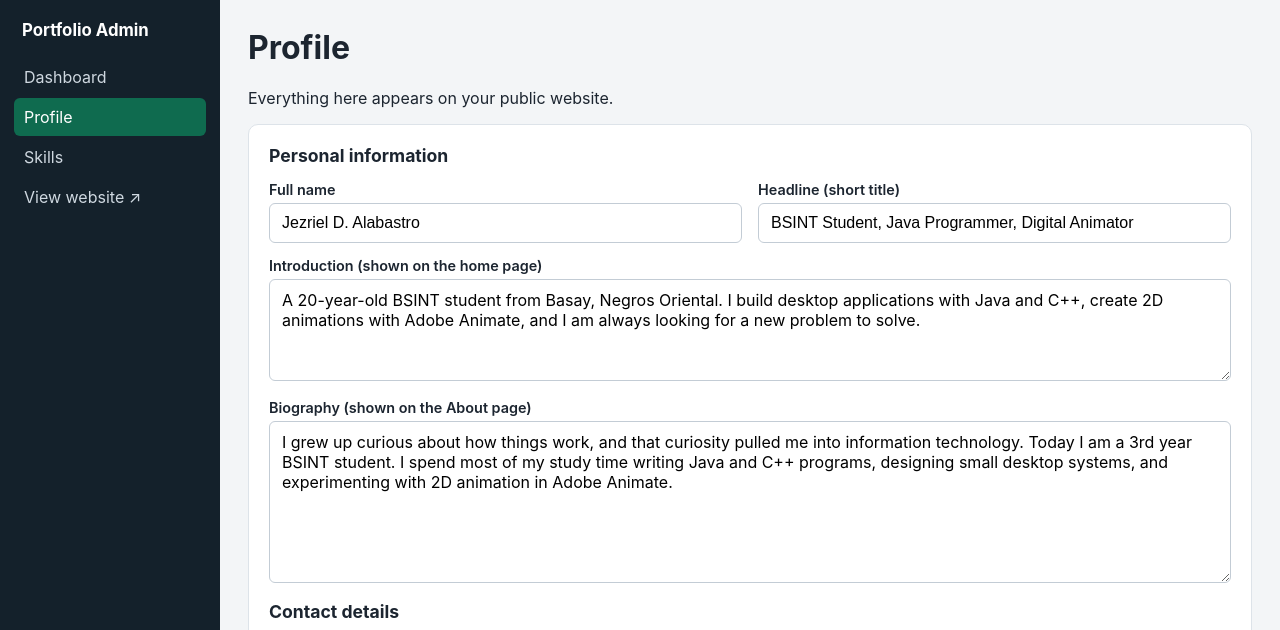
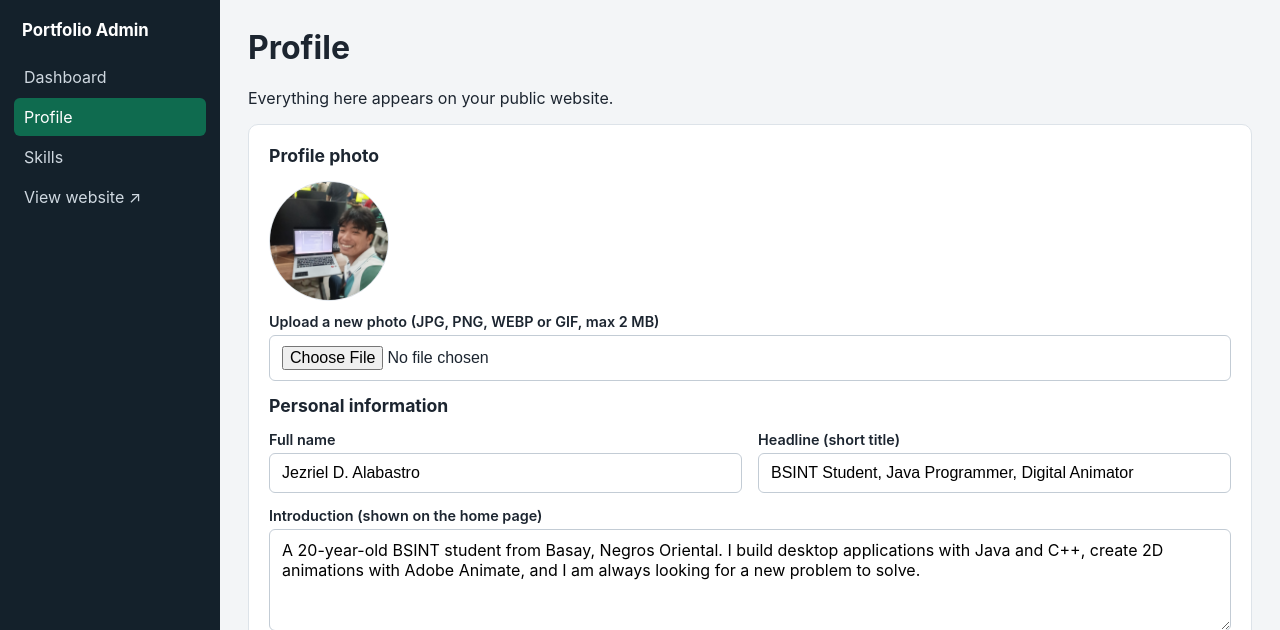
Before and after one commit to iCantSeeColor/Jezriel-D.-Alabastro, a PHP site: page /admin/profile.php in a window 1280 px wide. Shown: the top 630 px of the page. Run offline with PHP 8.4, Linux system fonts and the light colour scheme; the visitor is signed in with stand-in values (Sample User, id 1); data comes from the database, SQL or seed files in the repository.

Commit message:
Add secure image uploading for the profile photo

```diff
--- a/admin/profile.php
+++ b/admin/profile.php
@@ -1,6 +1,7 @@
 <?php
 require __DIR__ . '/../includes/db.php';
 require_once __DIR__ . '/../includes/auth.php';
+require_once __DIR__ . '/../includes/upload.php';
 require_admin();
 
 $adminTitle = 'Profile';
@@ -65,6 +66,17 @@ if ($profile && $_SERVER['REQUEST_METHOD'] === 'POST') {
             }
         }
 
+        // ----- Secure image upload (only when the text fields are valid and a file was chosen) -----
+        $newImage = null;
+        if (!$errors && isset($_FILES['profile_image']) && $_FILES['profile_image']['error'] !== UPLOAD_ERR_NO_FILE) {
+            $result = save_uploaded_image($_FILES['profile_image']);
+            if (isset($result['error'])) {
+                $errors['profile_image'] = $result['error'];
+            } else {
+                $newImage = $result['path'];
+            }
+        }
+
         // ----- Save with a prepared statement -----
         if (!$errors) {
             try {
@@ -75,7 +87,7 @@ if ($profile && $_SERVER['REQUEST_METHOD'] === 'POST') {
                         email = :email, phone = :phone, location = :location,
                         school = :school, github_url = :github_url,
                         facebook_url = :facebook_url, linkedin_url = :linkedin_url,
-                        instagram_url = :instagram_url
+                        instagram_url = :instagram_url, profile_image = :profile_image
                      WHERE id = :id'
                 );
                 $stmt->execute([
@@ -91,14 +103,23 @@ if ($profile && $_SERVER['REQUEST_METHOD'] === 'POST') {
                     ':facebook_url'  => $data['facebook_url'] !== '' ? $data['facebook_url'] : null,
                     ':linkedin_url'  => $data['linkedin_url'] !== '' ? $data['linkedin_url'] : null,
                     ':instagram_url' => $data['instagram_url'] !== '' ? $data['instagram_url'] : null,
+                    ':profile_image' => $newImage ?? ($profile['profile_image'] ?? null),
                     ':id'            => $profile['id'],
                 ]);
+
+                // The new photo is saved: remove the old uploaded photo (if it was one of our uploads).
+                if ($newImage !== null) {
+                    delete_uploaded_image($profile['profile_image'] ?? null);
+                }
 
                 $_SESSION['admin_flash'] = 'Profile updated successfully.';
                 header('Location: profile.php'); // redirect so a refresh does not resubmit
                 exit;
             } catch (PDOException $ex) {
                 error_log('Profile update failed: ' . $ex->getMessage());
+                if ($newImage !== null) {
+                    delete_uploaded_image($newImage); // do not leave an orphan file behind
+                }
                 $formError = 'The profile could not be saved. Please try again.';
             }
         }
@@ -143,8 +164,18 @@ require __DIR__ . '/../includes/admin_header.php';
     <?php if (!$profile): ?>
       <div class="alert" role="alert">Profile record not found. Re-import database/portfolio.sql.</div>
     <?php else: ?>
-    <form method="post" action="profile.php" class="panel">
+    <form method="post" action="profile.php" class="panel" enctype="multipart/form-data">
       <?= csrf_field() ?>
+
+      <h2>Profile photo</h2>
+      <?php if (!empty($profile['profile_image'])): ?>
+        <img src="../<?= e($profile['profile_image']) ?>" alt="Current profile photo" class="avatar-preview">
+      <?php endif; ?>
+      <div class="field<?= isset($errors['profile_image']) ? ' has-error' : '' ?>">
+        <label for="profile_image">Upload a new photo (JPG, PNG, WEBP or GIF, max 2 MB)</label>
+        <input type="file" id="profile_image" name="profile_image" accept="image/jpeg,image/png,image/webp,image/gif">
+        <?php if (isset($errors['profile_image'])): ?><p class="err"><?= e($errors['profile_image']) ?></p><?php endif; ?>
+      </div>
 
       <h2>Personal information</h2>
       <div class="form-grid">
--- a/css/admin.css
+++ b/css/admin.css
@@ -172,3 +172,13 @@ table.data td {
 }
 .btn-danger:hover { background: #a93226; }
 .form-actions { display: flex; gap: 10px; align-items: center; }
+
+.avatar-preview {
+  display: block;
+  width: 120px;
+  height: 120px;
+  margin: 0 0 12px;
+  object-fit: cover;
+  border-radius: 50%;
+  border: 1px solid #dde3e9;
+}
--- /dev/null
+++ b/includes/upload.php
@@ -0,0 +1,87 @@
+<?php
+// Secure image upload helpers.
+require_once __DIR__ . '/functions.php';
+
+const UPLOAD_DIR       = __DIR__ . '/../uploads';
+const UPLOAD_MAX_BYTES = 2 * 1024 * 1024; // 2 MB
+const UPLOAD_MAX_PIXELS = 5000;           // max width or height
+
+// The extension is chosen from the REAL detected type, never from the visitor's filename.
+const UPLOAD_ALLOWED = [
+    'image/jpeg' => 'jpg',
+    'image/png'  => 'png',
+    'image/webp' => 'webp',
+    'image/gif'  => 'gif',
+];
+
+/**
+ * Validate and store an uploaded image.
+ * Returns ['path' => 'uploads/xxxx.jpg'] on success, or ['error' => 'message'].
+ */
+function save_uploaded_image(array $file): array
+{
+    if (!isset($file['error']) || is_array($file['error'])) {
+        return ['error' => 'Invalid upload.'];
+    }
+
+    switch ($file['error']) {
+        case UPLOAD_ERR_OK:
+            break;
+        case UPLOAD_ERR_NO_FILE:
+            return ['error' => 'No file was selected.'];
+        case UPLOAD_ERR_INI_SIZE:
+        case UPLOAD_ERR_FORM_SIZE:
+            return ['error' => 'The image is too large (maximum 2 MB).'];
+        default:
+            return ['error' => 'The upload failed. Please try again.'];
+    }
+
+    // File size limit
+    if ($file['size'] <= 0 || $file['size'] > UPLOAD_MAX_BYTES) {
+        return ['error' => 'The image must be larger than 0 and at most 2 MB.'];
+    }
+
+    // The file must really come from an HTTP upload, not a path the visitor chose.
+    if (!is_uploaded_file($file['tmp_name'])) {
+        return ['error' => 'Invalid upload.'];
+    }
+
+    // 1) Check the REAL content type by reading the file's bytes.
+    $finfo = new finfo(FILEINFO_MIME_TYPE);
+    $mime  = $finfo->file($file['tmp_name']);
+    if (!isset(UPLOAD_ALLOWED[$mime])) {
+        return ['error' => 'Only JPG, PNG, WEBP or GIF images are allowed.'];
+    }
+
+    // 2) The file must also parse as a real image with sensible dimensions.
+    $info = @getimagesize($file['tmp_name']);
+    if ($info === false || ($info['mime'] ?? '') !== $mime) {
+        return ['error' => 'The file is not a valid image.'];
+    }
+    if ($info[0] < 1 || $info[1] < 1 || $info[0] > UPLOAD_MAX_PIXELS || $info[1] > UPLOAD_MAX_PIXELS) {
+        return ['error' => 'The image dimensions must not exceed ' . UPLOAD_MAX_PIXELS . ' pixels.'];
+    }
+
+    // 3) Safe, unique filename: random name + extension from the detected type.
+    $name = bin2hex(random_bytes(16)) . '.' . UPLOAD_ALLOWED[$mime];
+    $dest = UPLOAD_DIR . '/' . $name;
+
+    if (!move_uploaded_file($file['tmp_name'], $dest)) {
+        return ['error' => 'The image could not be saved.'];
+    }
+    @chmod($dest, 0644); // readable, never executable
+
+    return ['path' => 'uploads/' . $name];
+}
+
+// Delete a file we stored earlier. Only paths that match our own naming pattern are accepted,
+// so images/jez.jpg or any other path can never be deleted by mistake.
+function delete_uploaded_image(?string $path): void
+{
+    if ($path !== null && preg_match('#^uploads/[a-f0-9]{32}\.(jpg|png|webp|gif)$#', $path)) {
+        $full = UPLOAD_DIR . '/' . basename($path);
+        if (is_file($full)) {
+            @unlink($full);
+        }
+    }
+}
```
Also changed, not shown: uploads/.htaccess (added), 1 other file.
